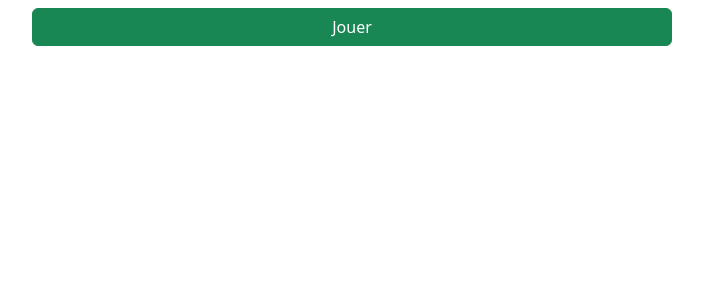
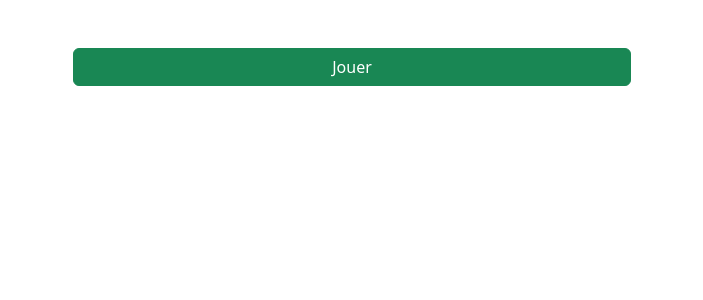
Before and after one commit to Benjamin383/TP-QUIZ, a PHP site: page /play.php?id_quiz=1 in a window 1280 px wide. Shown: the part 56-356 px from the top of the page, without its empty margins (288-991 px from the left). Run offline with PHP 8.4, Linux system fonts and the light colour scheme; data that the repository does not hold is empty.

Commit message:
Index margin

```diff
--- a/src/play.php
+++ b/src/play.php
@@ -9,13 +9,14 @@ $result_quiz = $conn->query($sql_quiz);
 $quizs = $result_quiz->fetch_assoc();
 
 ?>
-
-<h1 class="text-center"><?= $quizs['titre'] ?></h1>
-<form action="" method="POST">
-    <div class="d-grid gap-2 col-6 mx-auto">
-        <button type="submit" class="btn btn-success">Jouer</button>
-    </div>
+<div class="container justify-content-center align-items-center mx-auto mt-5">
+    <h1 class="text-center"><?= $quizs['titre'] ?></h1>
+    <form action="" method="POST">
+        <div class="d-grid gap-2 col-6 mx-auto">
+            <button type="submit" class="btn btn-success">Jouer</button>
+        </div>
 </form>
+</div>
 <?php
 $title = "Quiz";
 $content = ob_get_clean();
```
